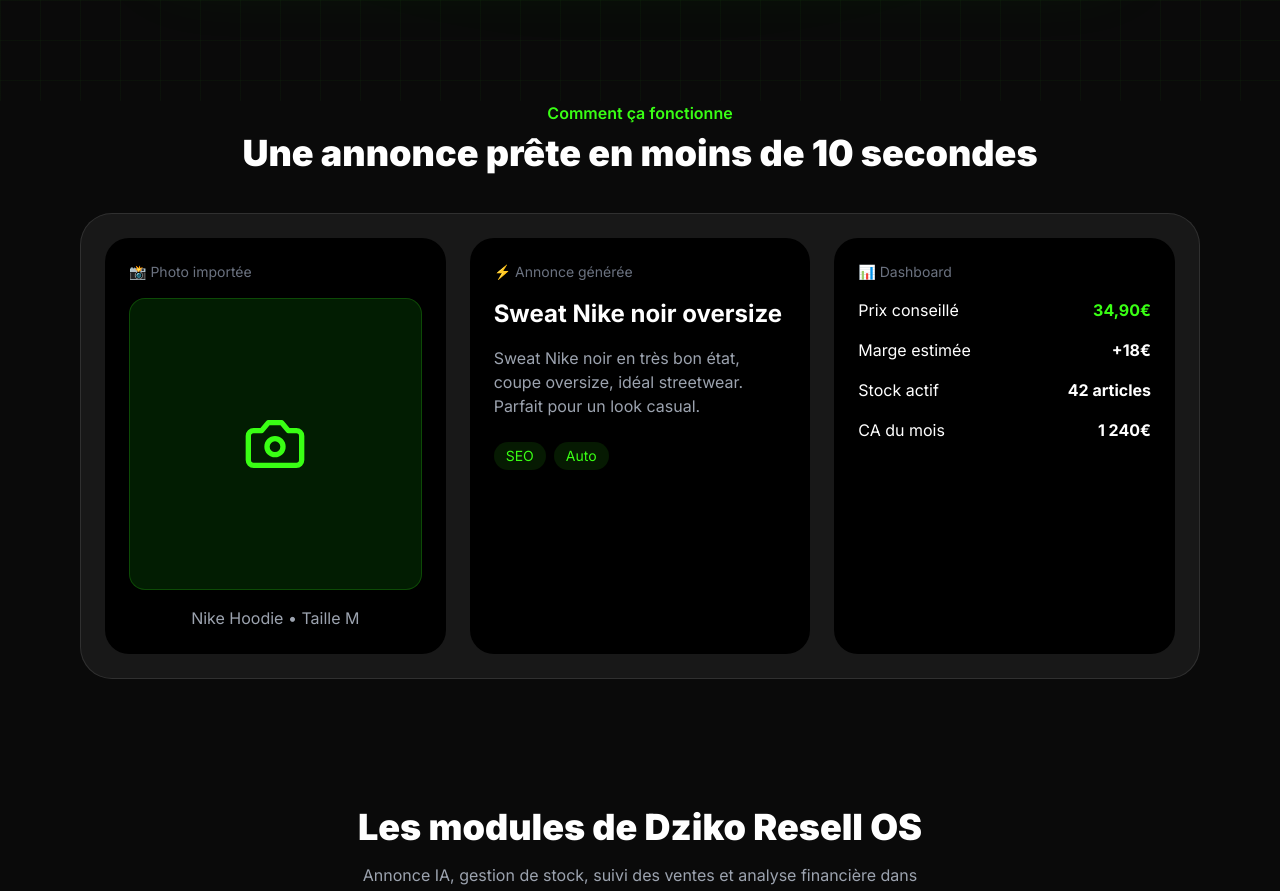
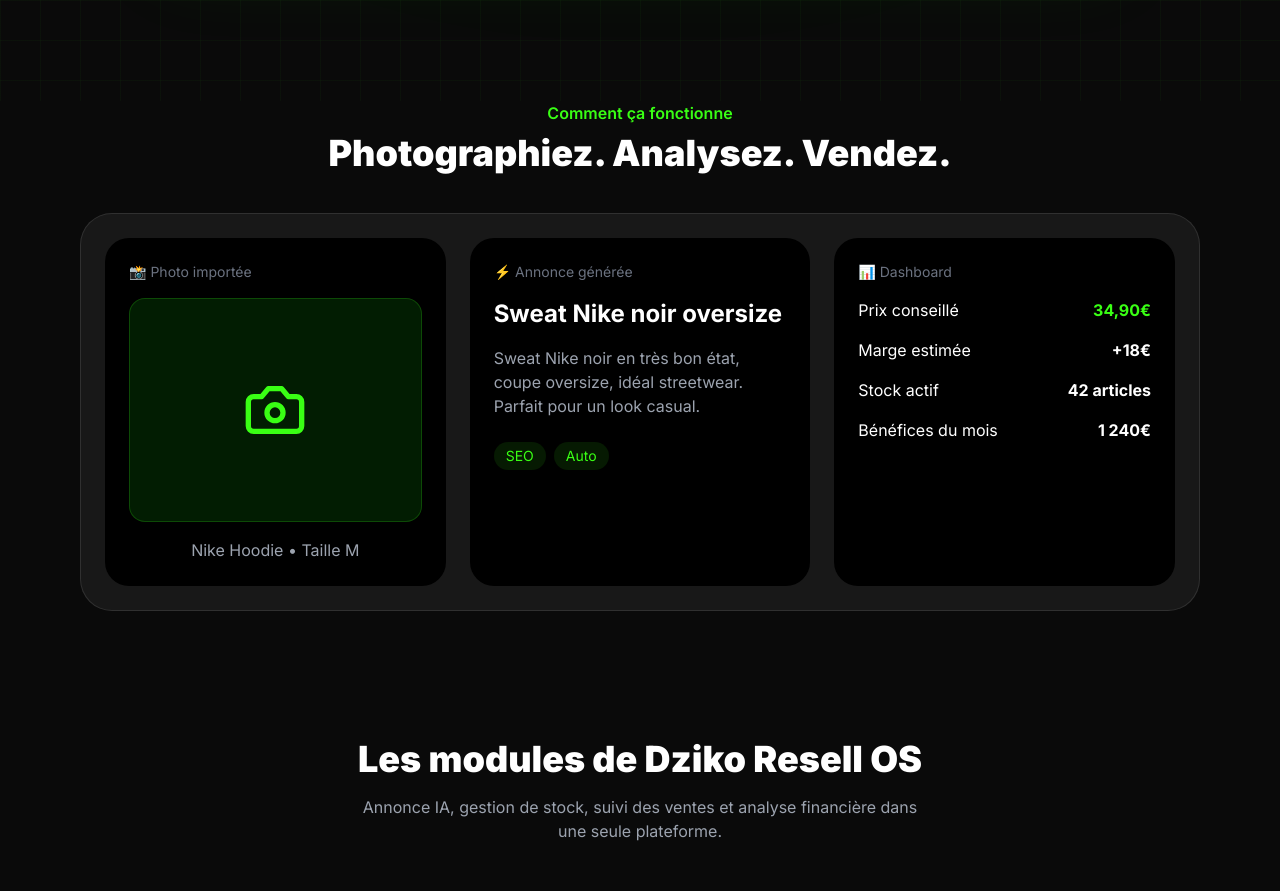
Before and after one commit to Dzikooooo/dzikovinted-ai, a React (Vite) app: page / in a window 1280 px wide. Shown: the part 1200-2091 px from the top of the page. Built offline with nearby package versions, Linux system fonts and the light colour scheme; no server answers.

Commit message:
Update LandingPage.tsx

```diff
--- a/src/pages/LandingPage.tsx
+++ b/src/pages/LandingPage.tsx
@@ -273,7 +273,7 @@ export default function LandingPage({ onNavigate }: LandingPageProps) {
               Comment ça fonctionne
             </p>
             <h2 className="text-3xl sm:text-4xl font-black">
-              Une annonce prête en moins de 10 secondes
+              Photographiez. Analysez. Vendez.
             </h2>
           </div>
 
@@ -285,10 +285,9 @@ export default function LandingPage({ onNavigate }: LandingPageProps) {
                   📸 Photo importée
                 </p>
 
-                <div className="aspect-square rounded-2xl bg-[#021d02] border border-[#39FF14]/20 flex items-center justify-center">
-                  <Camera className="w-16 h-16 text-[#39FF14]" />
-                </div>
-
+               <div className="h-56 rounded-2xl bg-[#021d02] border border-[#39FF14]/20 flex items-center justify-center">
+  <Camera className="w-16 h-16 text-[#39FF14]" />
+</div>
                 <p className="text-center text-gray-400 mt-4">
                   Nike Hoodie • Taille M
                 </p>
@@ -348,7 +347,7 @@ export default function LandingPage({ onNavigate }: LandingPageProps) {
                   </div>
 
                   <div className="flex justify-between">
-                    <span>CA du mois</span>
+                    <span>Bénéfices du mois</span>
                     <span className="font-bold">
                       1 240€
                     </span>
```
